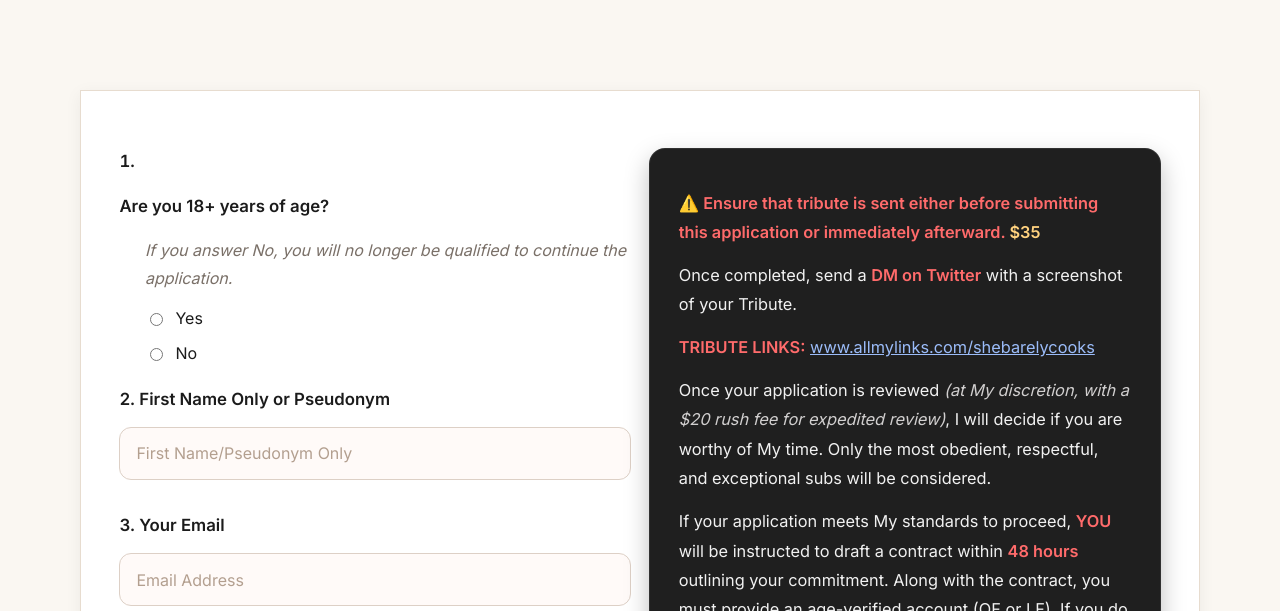
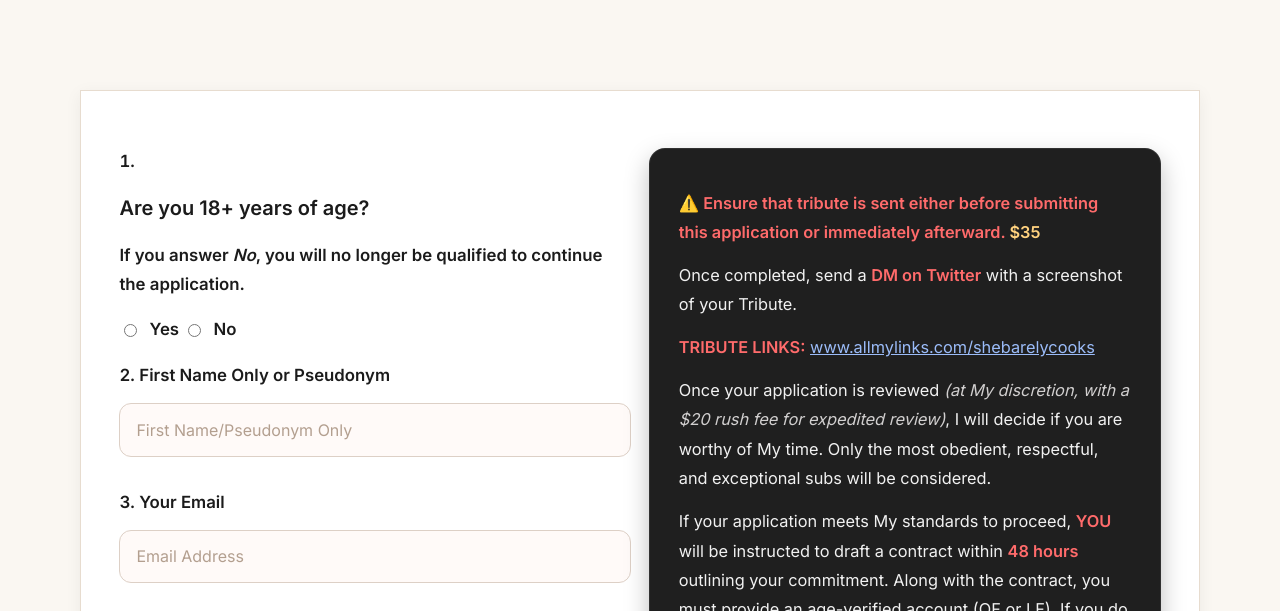
Before and after one commit to shebarelycooks/she-barely-cooks, a plain HTML site: page contact.html in a window 1280 px wide. Shown: the part 138-749 px from the top of the page. Drawn offline with nearby package versions, Linux system fonts and the light colour scheme.

Commit message:
made slight change to #1 sub app

```diff
--- a/contact.html
+++ b/contact.html
@@ -179,11 +179,11 @@
 
           <div class="form-grid">
             <ol>
-              <li><p>Are you 18+ years of age?</p></li>
-              <p>If you answer <em>No</em>, you will no longer be qualified to continue the application.</p>
-
-              <span class="option-line"><input type="radio" name="age_confirm" value="yes" required> <label>Yes</label></span>
-              <span class="option-line"><input type="radio" name="age_confirm" value="no"> <label>No</label></span>
+              <li class="q">
+              <h3 class="q-title">Are you 18+ years of age?</h3>
+              <p class="q-sub">If you answer <em>No</em>, you will no longer be qualified to continue the application.</p>
+              <label class="option"><input type="radio" name="age_confirm" value="yes" required> Yes</label>
+              <label class="option"><input type="radio" name="age_confirm" value="no"> No</label></li>
               <li><label for="name">First Name Only or Pseudonym</label></li>
               <input id="name" name="name" type="text" placeholder="First Name/Pseudonym Only" required>
               <li><label for="email">Your Email</label></li>
```
